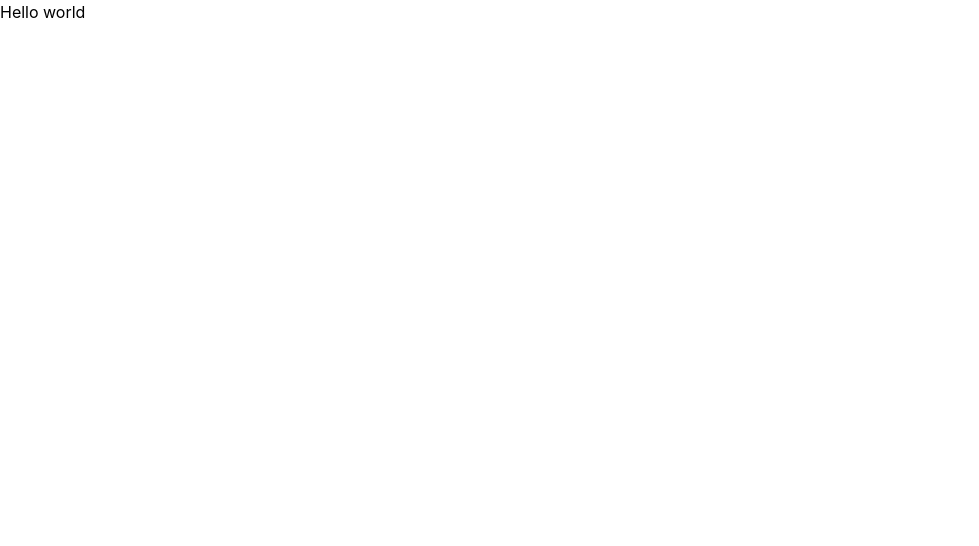
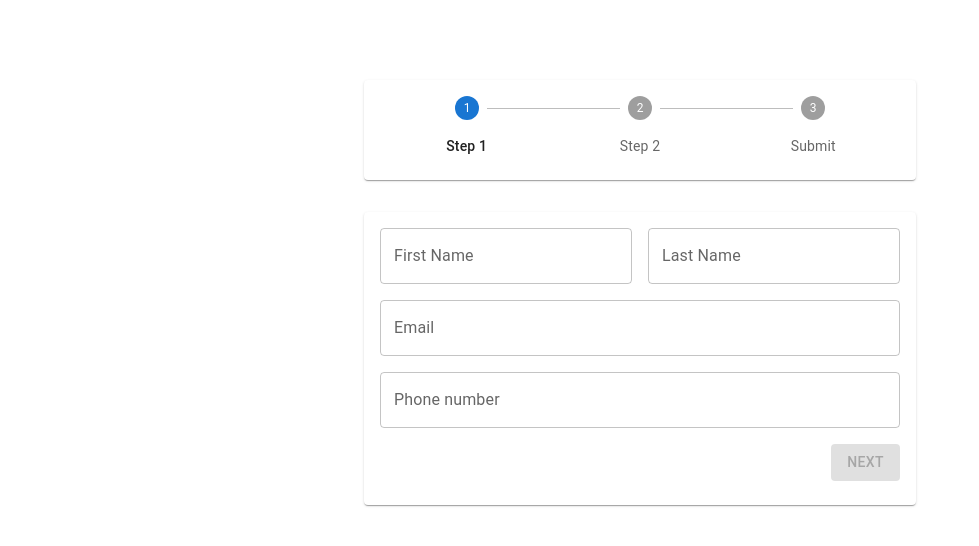
Before and after one commit to Akash1000x/GS-Assignment, a React (Vite) app: page / in a window 1280 px wide. Shown: the top 546 px of the page, without its empty margins (0-979 px from the left). Built offline with nearby package versions, Linux system fonts and the light colour scheme.

Commit message:
update App comp

```diff
--- a/src/App.tsx
+++ b/src/App.tsx
@@ -1,7 +1,15 @@
+import { Container } from "@mui/material";
 import "./App.css";
+import Form from "./Components/Form/Form";
 
 function App() {
-  return <>Hello world</>;
+  return (
+    <Container maxWidth="lg" sx={{ marginTop: 2 }}>
+      <Container maxWidth="sm">
+        <Form />
+      </Container>
+    </Container>
+  );
 }
 
 export default App;
```
